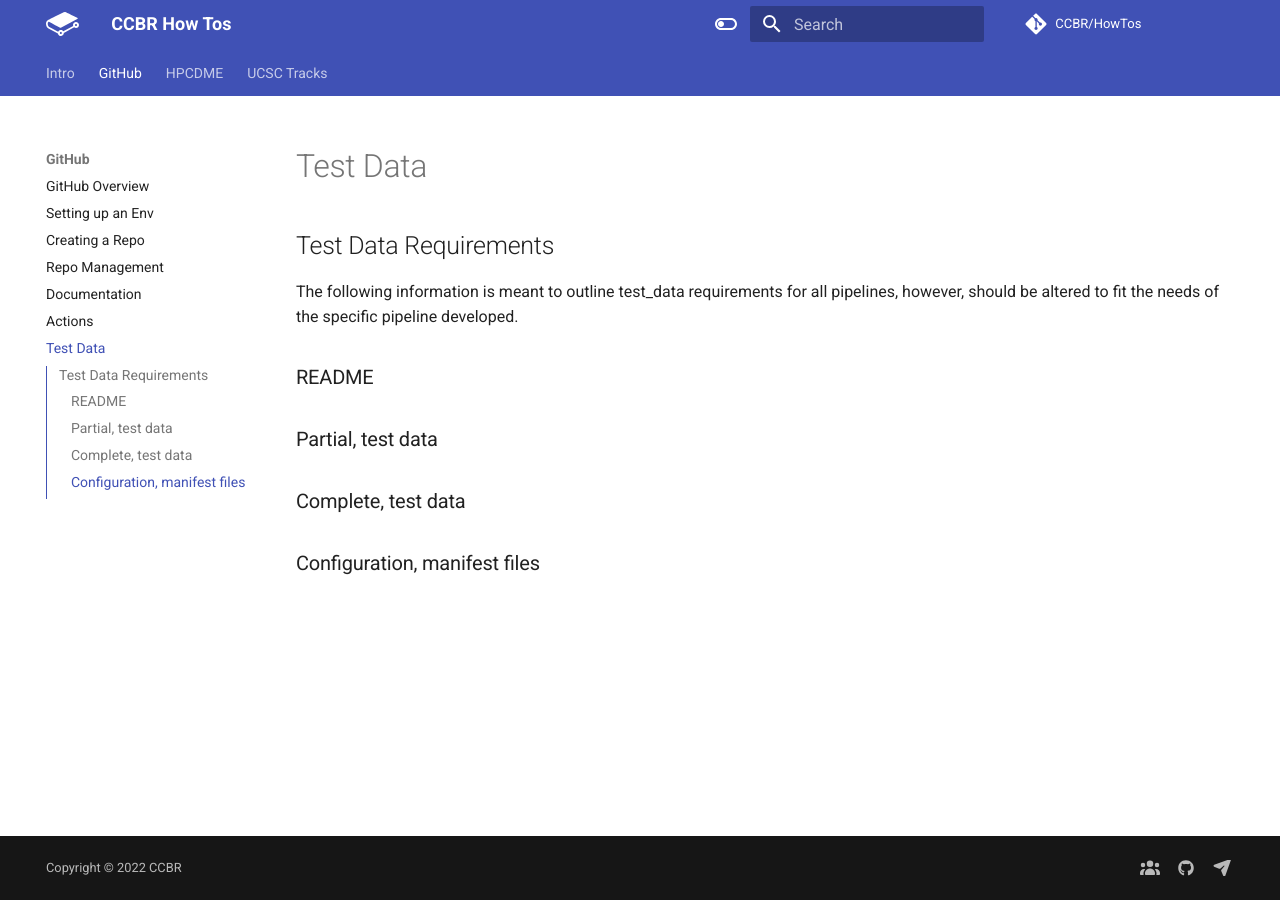
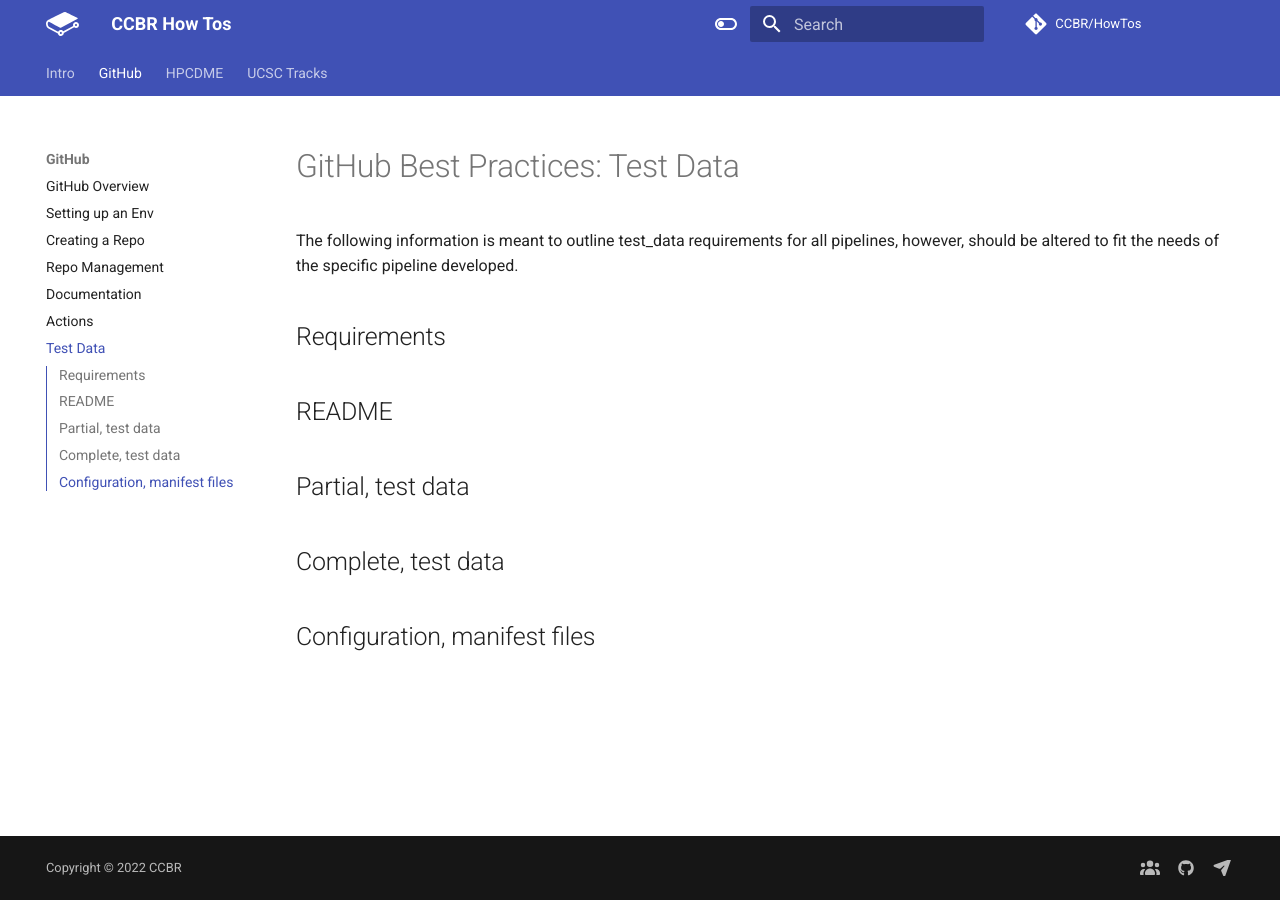
Before and after one commit to escauley/HowTos, an MkDocs documentation site: the page built from docs/GitHub/sop_testdata.md, in a window 1280 px wide. Built offline with MkDocs 1.6.1 and Material for MkDocs 9.7.7, drawn with Linux system fonts in a browser that asks for light colours; comment, search, counter and statistics services are not loaded; the version menu is left out.

Commit message:
fix typo; update formatting

```diff
--- a/docs/GitHub/sop_testdata.md
+++ b/docs/GitHub/sop_testdata.md
@@ -1,16 +1,18 @@
-## Test Data Requirements
+# GitHub Best Practices: Test Data
 
 The following information is meant to outline test_data requirements for all pipelines, however, should be altered to fit the needs of the specific pipeline developed.
 
-### README
+## Requirements
+
+## README
 
 
-### Partial, test data
+## Partial, test data
 
 
 
-### Complete, test data
+## Complete, test data
 
 
 
-### Configuration, manifest files
+## Configuration, manifest files
--- a/mkdocs.yml
+++ b/mkdocs.yml
@@ -102,7 +102,7 @@
     - Setting up an Env: GitHub/setup_env.md
     - Creating a Repo: GitHub/setup_repo.md
     - Repo Management: GitHub/sop_repo.md
-    - Documentation: GitHub/sop_setupdocs.md
+    - Documentation: GitHub/sop_docs.md
     - Actions: GitHub/sop_actions.md
     - Test Data: GitHub/sop_testdata.md
   - HPCDME :
```
